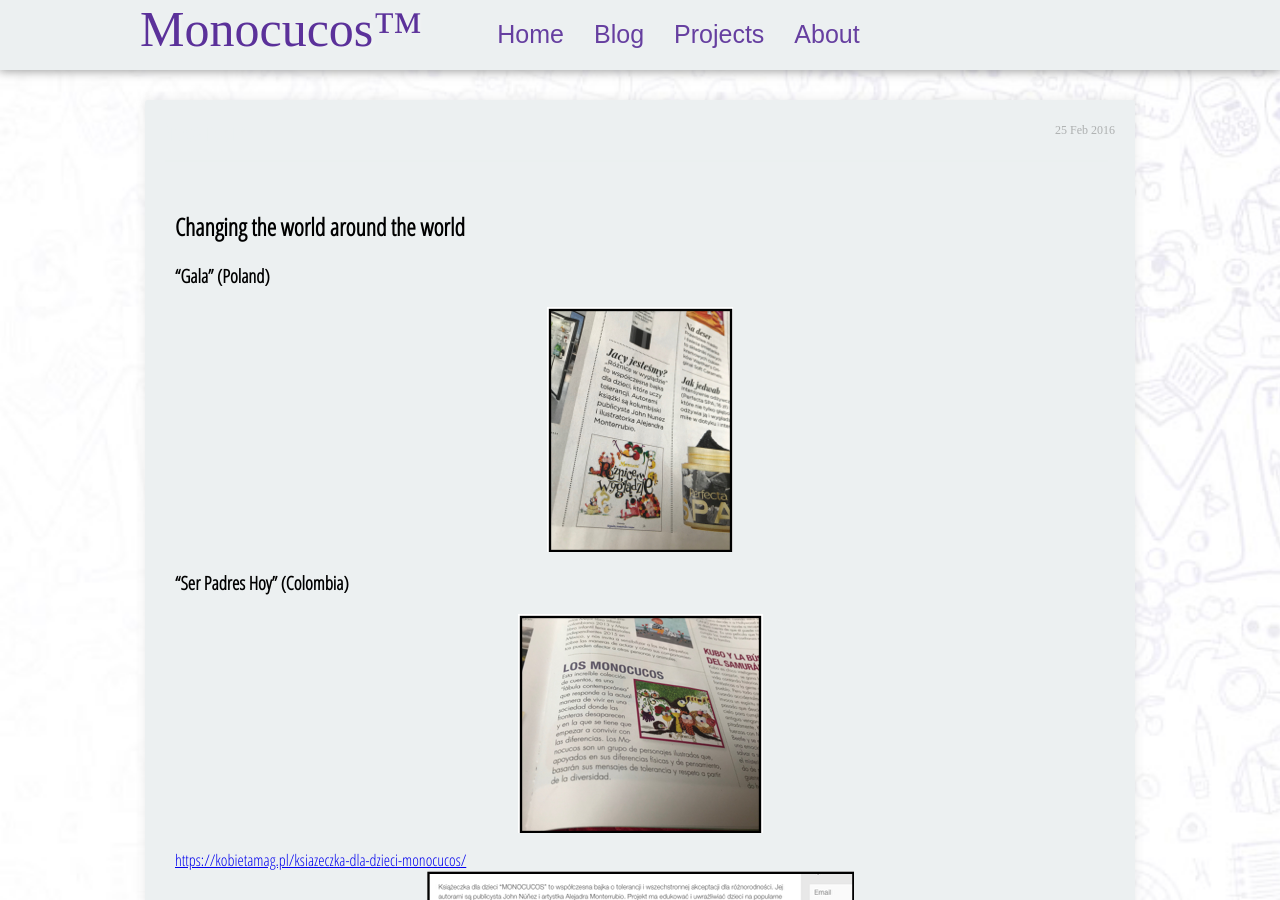
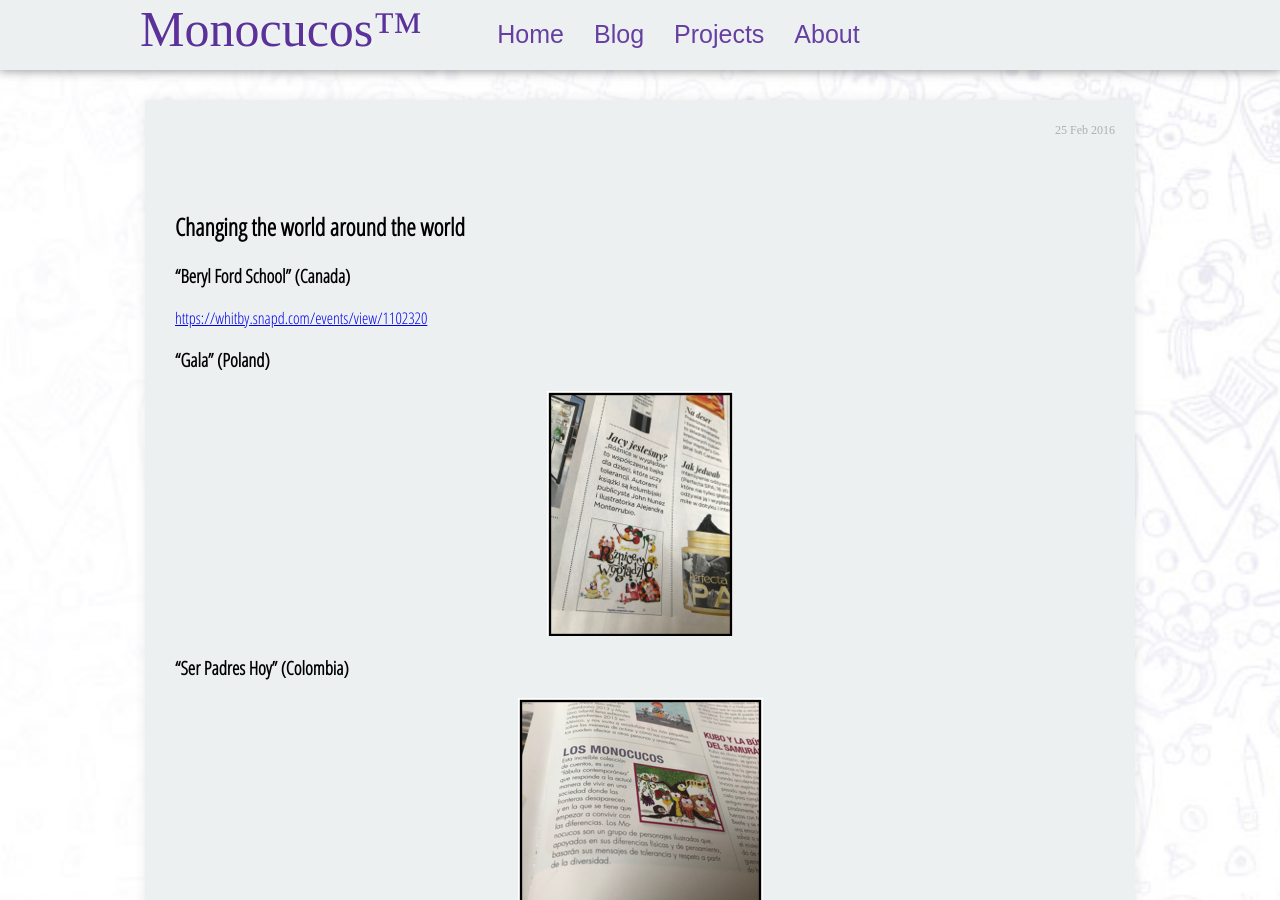
Before and after one commit to MonocucosTM/Monocucos, a Jekyll site: the page built from _posts/2018-12-01-Press.md, in a window 1280 px wide and 900 px high. Built offline with Jekyll 4.4.1, drawn with Linux system fonts in a browser that asks for light colours; nearby versions of some CDN libraries; some web fonts are replaced.

Commit message:
Update 2018-12-01-Press.md

```diff
--- a/_posts/2018-12-01-Press.md
+++ b/_posts/2018-12-01-Press.md
@@ -16,6 +16,8 @@ tag:
 ## Changing the world around the world
 
 
+### "Beryl Ford School" (Canada)
+<https://whitby.snapd.com/events/view/1102320>
 
 ### "Gala" (Poland)
 ![Logo](../assets/img/press2.png)
```
